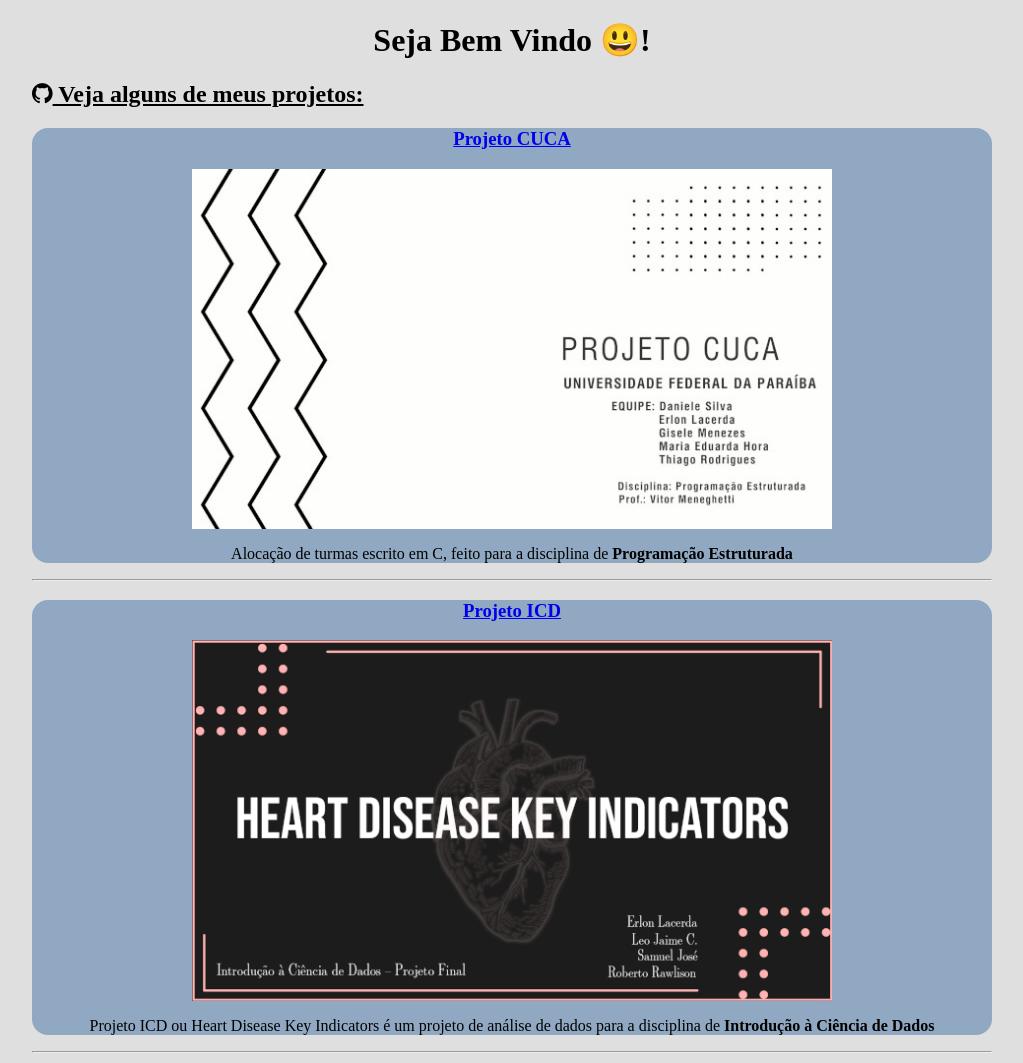
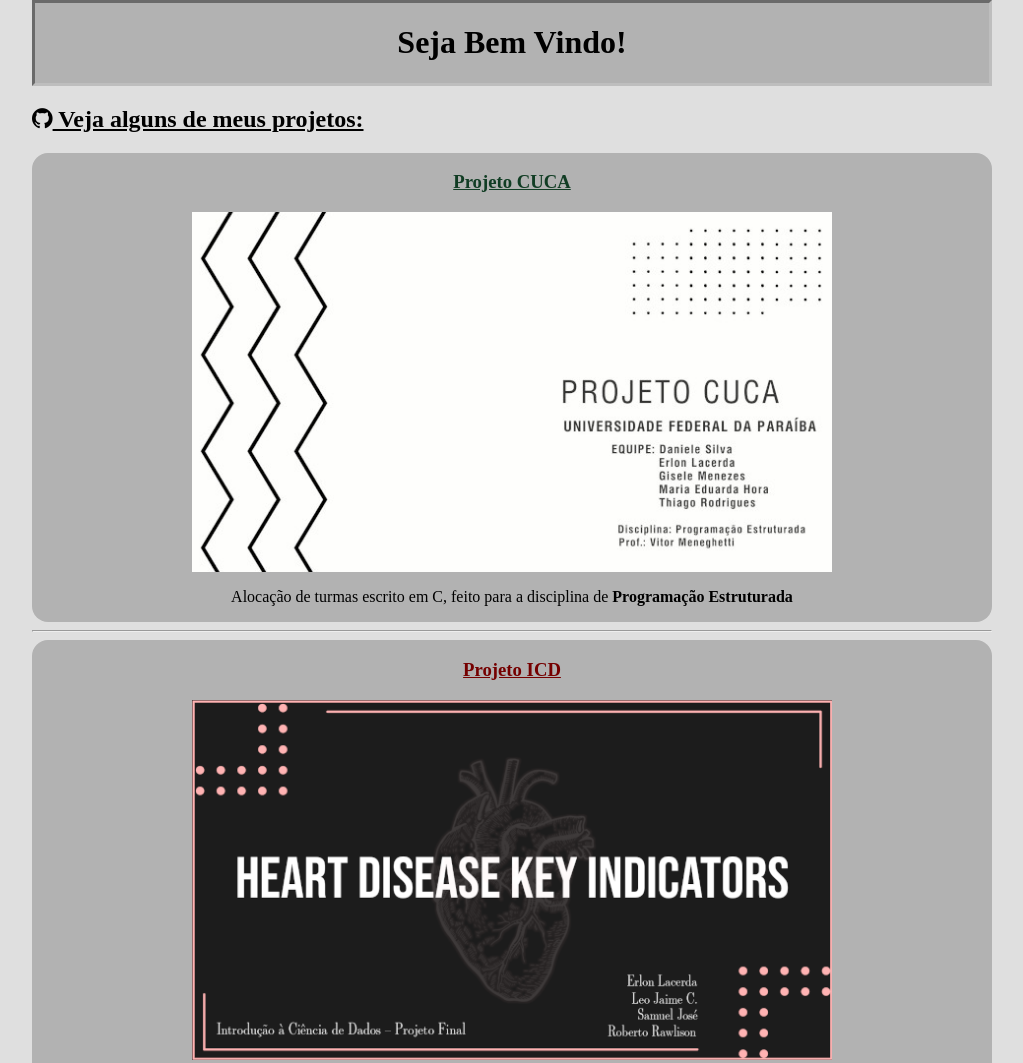
Before and after one commit to erlonL/erlonL.github.io, a plain HTML site: page index.html in a window 1280 px wide. Shown: the top 1063 px of the page, without its empty margins (128-1151 px from the left). Drawn offline with Linux system fonts and the light colour scheme.

Commit message:
update site style

```diff
--- a/index.html
+++ b/index.html
@@ -8,32 +8,36 @@
     <link rel="stylesheet" href="https://cdnjs.cloudflare.com/ajax/libs/font-awesome/4.7.0/css/font-awesome.min.css">
 </head>
 
+
 <body>
-    <div class = "parent">
-        <h1>Seja Bem Vindo &#x1F603!</h1>
+
+  <div class="heading">
+    <h1>Seja Bem Vindo!</h1> <!--&#128515-->
+  </div>
+
   <h2><u><i class = "fa fa-github"></i> Veja alguns de meus projetos: </u></h2>
 
   <div class="container">
+      <h3><a href="https://github.com/erlonL/ProjetoCUCA" id = "a-cuca">Projeto CUCA</a></h3>
 
-            <h3><a href="https://github.com/erlonL/ProjetoCUCA">Projeto CUCA</a></h3>
+      <div class="image-container">
         <img src="media/capa-cuca-650.jpg" alt="Projeto CUCA" class = "responsive">
 
+      </div>
       <p>Alocação de turmas escrito em C, feito para a disciplina de <b>Programação Estruturada</b></p>
   </div>
 
   <hr>
 
   <div class = "container">
-
-            <h3><a href="https://github.com/erlonL/Projeto-ICD">Projeto ICD</a></h3>
+      <h3><a href="https://github.com/erlonL/Projeto-ICD" id = "a-icd">Projeto ICD</a></h3>
+      <div class="image-container">
         <img src="media/capa-heartdisease-650.png" alt="Projeto ICD" class = "responsive">
-
+      </div>
       <p>Projeto ICD ou Heart Disease Key Indicators é um projeto de análise de dados para a disciplina de <b>Introdução à Ciência de Dados</b></p>
   </div>
 
   <hr>
 
-    </div>
-
 </body>
 </html>
--- a/style.css
+++ b/style.css
@@ -3,7 +3,6 @@
 body {
     max-width: 960px;
     margin: auto;
-
     background-color: #dfdfdf;
     font-family: "Times New Roman", Helvetica, sans-serif;
 }
@@ -21,32 +20,79 @@ h3 {
     text-align: center;
 }
 
+#a-cuca {
+    color: #113D24;
+}
+#a-icd {
+    color: #750000;
+}
+
 .responsive {
     display: block;
     margin-left: auto;
     margin-right: auto;
+    max-width: 50vw;
+}
 
-    justify-content: center;
-    align-content: center;
-    max-width: 50vw;
-    height: auto;
-    margin: auto;
+.image-container {
+  display: absolute;
+  transition: transform 0.2s;
+}
+
+.image-container:hover {
+  transform: scale(1.05);
 }
 
 .container {
-    display: block;
-    margin-left: auto;
-    margin-right: auto;
-    background-color: #90a8c1;
+    display: flow-root;
+    background-color: #B2B2B2;
     border-radius: 16px;
-    position: relative;
-}
-.container:hover {
-  background-color: #a8b6d1;
 }
 
-.parent {
-    display: block;
-    align-items: center;
-    justify-content: center;
+.container:hover {
+    background-color: #BEBEBE;
 }
+
+.container p {
+    text-align: center;
+    color: #000000;
+}
+
+.heading {
+  background-color: #B2B2B2;
+  border-style: inset;
+  border-color: #BEBEBE;
+}
+
+
+
+@media (prefers-color-scheme: dark) {
+    body {
+        background-color: #0F1524;
+        color: #ffffff;
+    }
+    .container {
+        background-color: #1F2A48;
+    }
+    .container p {
+        color: #ffffff;
+    }
+    .container:hover {
+        background-color: #2F3A58;
+    }
+    a {
+        color: #ffffff;
+    }
+    #a-icd {
+      color: #FFB2B2
+    }
+    #a-cuca {
+      color: #44CC80
+    }
+
+
+    .heading {
+      background-color: #4C6AB2;
+      border-color: #1A4173;
+    }
+}
```
Lines whose indentation alone changed are shown as unchanged.
